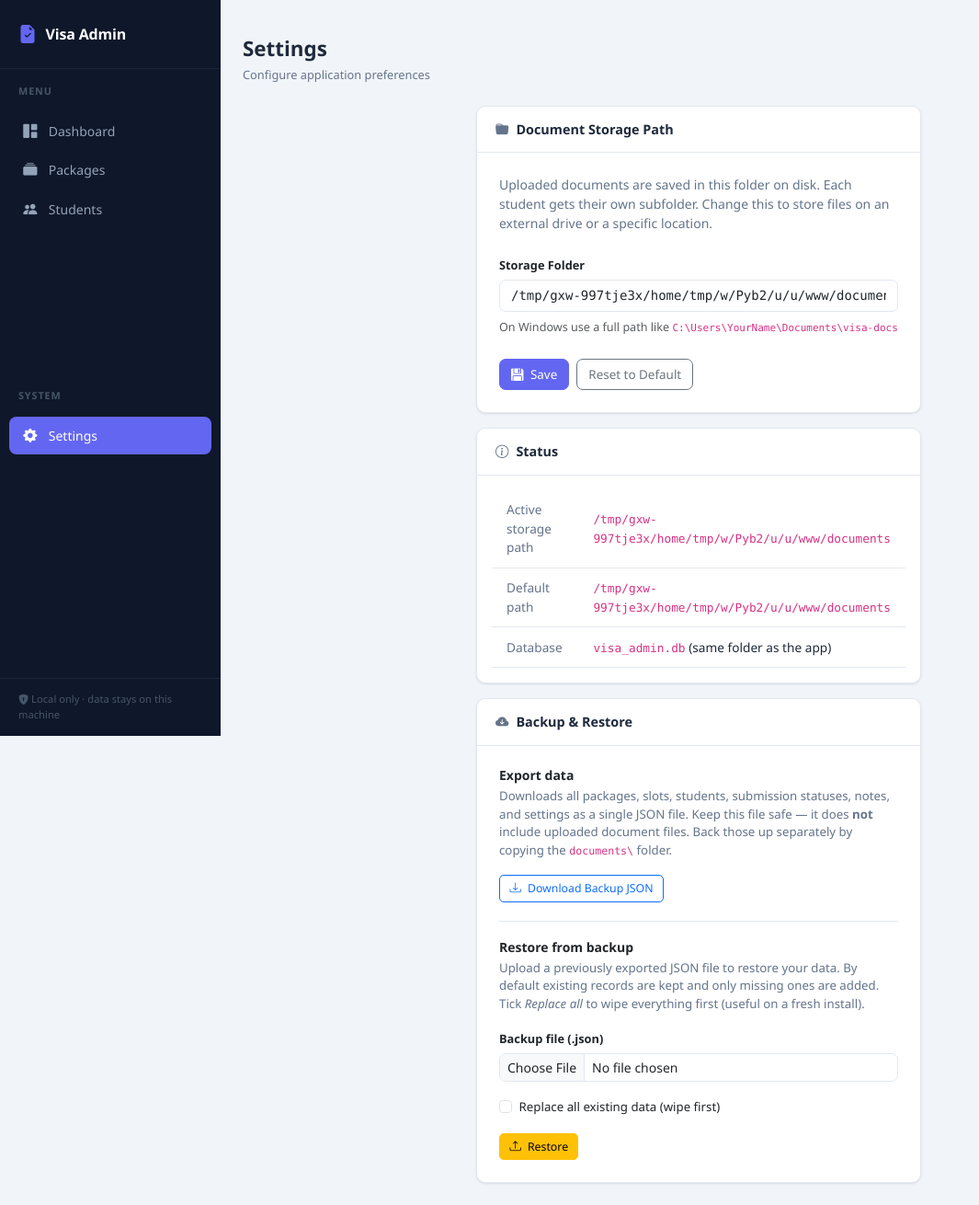
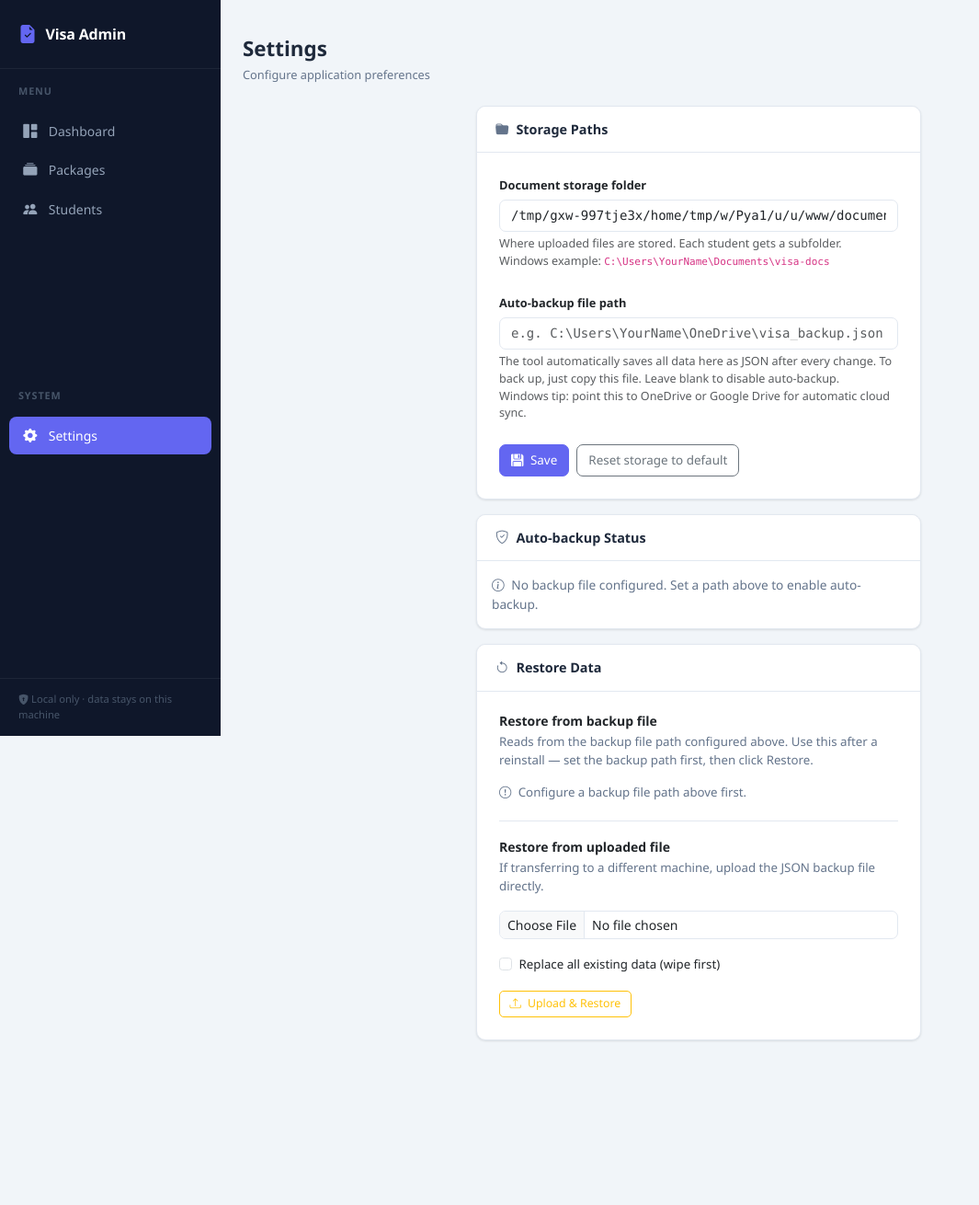
Before and after one commit to cyril-zx-chen/visa-admin, a Flask app: page /settings/ in a window 1280 px wide. Shown: the whole page at 92% size, without its empty margins (0-1065 px from the left). After the commit the page ends 1132 px from the top, so only its background shows below. Run offline with Flask 3, Linux system fonts and the light colour scheme; data that the repository does not hold is empty; some libraries are stand-ins or nearby versions.

Commit message:
Auto-backup to user-defined JSON path on every write
- Adds write_auto_backup() triggered via after_request on every POST
- Settings: configure backup file path (e.g. OneDrive/visa_backup.json)
- Backup status card shows last backup timestamp and file existence
- Restore from configured path (fresh-install flow: set path → restore)
- Keep upload-based restore as fallback for cross-machine transfers
- Removes manual download export (auto-file replaces it)

Co-Authored-By: Claude Sonnet 4.6 <noreply@anthropic.com>

```diff
--- a/app.py
+++ b/app.py
@@ -1,10 +1,11 @@
 import threading
 import webbrowser
 
-from flask import Flask, render_template
+from flask import Flask, render_template, request
 
 import config
 import database
+import utils
 from routes.dashboard import dashboard_bp
 from routes.packages import packages_bp
 from routes.students import students_bp
@@ -25,6 +26,15 @@ def create_app():
     app.register_blueprint(submissions_bp)
     app.register_blueprint(settings_bp)
 
+    @app.after_request
+    def auto_backup_on_write(response):
+        if request.method == "POST" and response.status_code in (200, 302):
+            try:
+                utils.write_auto_backup()
+            except Exception:
+                pass
+        return response
+
     @app.route("/health")
     def health():
         return ("OK", 200)
--- a/routes/settings.py
+++ b/routes/settings.py
@@ -1,9 +1,8 @@
-import io
 import json
-from datetime import datetime, timezone
 from pathlib import Path
-from flask import Blueprint, render_template, request, redirect, url_for, flash, Response
+from flask import Blueprint, render_template, request, redirect, url_for, flash
 import models
+import utils
 import config
 
 settings_bp = Blueprint("settings", __name__, url_prefix="/settings")
@@ -11,49 +10,73 @@ settings_bp = Blueprint("settings", __name__, url_prefix="/settings")
 
 @settings_bp.route("/", methods=["GET"])
 def settings_page():
-    docs_dir = models.get_setting("documents_dir", str(config.DOCUMENTS_DIR))
-    return render_template("settings.html", docs_dir=docs_dir, default_dir=str(config.DOCUMENTS_DIR))
+    docs_dir   = models.get_setting("documents_dir", str(config.DOCUMENTS_DIR))
+    backup_info = utils.backup_file_info()
+    return render_template(
+        "settings.html",
+        docs_dir=docs_dir,
+        default_dir=str(config.DOCUMENTS_DIR),
+        backup_info=backup_info,
+    )
 
 
 @settings_bp.route("/", methods=["POST"])
 def save_settings():
-    docs_dir = request.form.get("documents_dir", "").strip()
-    if not docs_dir:
-        docs_dir = str(config.DOCUMENTS_DIR)
+    docs_dir    = request.form.get("documents_dir", "").strip() or str(config.DOCUMENTS_DIR)
+    backup_path = request.form.get("backup_path", "").strip()
 
     try:
         p = Path(docs_dir)
         p.mkdir(parents=True, exist_ok=True)
         models.set_setting("documents_dir", str(p.resolve()))
-        flash(f"Storage path saved: {p.resolve()}", "success")
     except Exception as e:
-        flash(f"Could not use that path: {e}", "danger")
+        flash(f"Invalid storage path: {e}", "danger")
+        return redirect(url_for("settings.settings_page"))
+
+    if backup_path:
+        models.set_setting("backup_path", backup_path)
+        # write immediately so the file exists right away
+        try:
+            utils.write_auto_backup()
+            flash("Settings saved. Auto-backup file created.", "success")
+        except Exception as e:
+            flash(f"Settings saved but backup write failed: {e}", "warning")
+    else:
+        models.set_setting("backup_path", "")
+        flash("Settings saved.", "success")
 
     return redirect(url_for("settings.settings_page"))
 
 
-@settings_bp.route("/export")
-def export_data():
-    data = models.export_all_data()
-    payload = json.dumps(data, indent=2, ensure_ascii=False)
-    timestamp = datetime.now(timezone.utc).strftime("%Y%m%d_%H%M%S")
-    filename = f"visa_admin_backup_{timestamp}.json"
-    return Response(
-        payload,
-        mimetype="application/json",
-        headers={"Content-Disposition": f'attachment; filename="{filename}"'},
-    )
+@settings_bp.route("/restore-from-path", methods=["POST"])
+def restore_from_path():
+    replace = request.form.get("replace_existing") == "1"
+    data = utils.read_backup_file()
+    if data is None:
+        flash("Backup file not found at the configured path.", "danger")
+        return redirect(url_for("settings.settings_page"))
+    try:
+        result = models.import_all_data(data, replace=replace)
+        flash(
+            f"Restore complete — "
+            f"{result['packages']} package(s), "
+            f"{result['slots']} slot(s), "
+            f"{result['students']} student(s), "
+            f"{result['submissions']} submission(s) imported.",
+            "success",
+        )
+    except Exception as e:
+        flash(f"Restore failed: {e}", "danger")
+    return redirect(url_for("settings.settings_page"))
 
 
-@settings_bp.route("/import", methods=["POST"])
-def import_data():
+@settings_bp.route("/restore-from-upload", methods=["POST"])
+def restore_from_upload():
     file = request.files.get("backup_file")
     if not file or file.filename == "":
         flash("Please select a backup JSON file.", "danger")
         return redirect(url_for("settings.settings_page"))
-
-    replace = request.form.get("replace_existing") == "1"
-
+    replace = request.form.get("replace_existing_upload") == "1"
     try:
         data = json.loads(file.stream.read().decode("utf-8"))
         if data.get("version") != 1:
@@ -70,5 +93,4 @@ def import_data():
         )
     except Exception as e:
         flash(f"Restore failed: {e}", "danger")
-
     return redirect(url_for("settings.settings_page"))
--- a/templates/settings.html
+++ b/templates/settings.html
@@ -11,111 +11,160 @@
 
 <div class="row justify-content-center">
   <div class="col-lg-6">
+
+    <!-- Storage paths -->
     <div class="card">
       <div class="card-header">
         <span class="card-header-title">
-          <i class="bi bi-folder-fill me-2 text-muted"></i>Document Storage Path
+          <i class="bi bi-folder-fill me-2 text-muted"></i>Storage Paths
         </span>
       </div>
       <div class="card-body p-4">
-        <p class="text-muted mb-4" style="font-size:.875rem">
-          Uploaded documents are saved in this folder on disk. Each student gets their own subfolder.
-          Change this to store files on an external drive or a specific location.
-        </p>
         <form method="POST" action="{{ url_for('settings.save_settings') }}">
+
           <div class="mb-4">
-            <label for="documents_dir" class="form-label">Storage Folder</label>
+            <label for="documents_dir" class="form-label">Document storage folder</label>
             <input type="text" class="form-control font-mono" id="documents_dir"
                    name="documents_dir" value="{{ docs_dir }}">
-            <div class="form-text mt-2">
-              On Windows use a full path like
-              <code>C:\Users\YourName\Documents\visa-docs</code>
+            <div class="form-text mt-1">
+              Where uploaded files are stored. Each student gets a subfolder.<br>
+              Windows example: <code>C:\Users\YourName\Documents\visa-docs</code>
             </div>
           </div>
+
+          <div class="mb-4">
+            <label for="backup_path" class="form-label">Auto-backup file path</label>
+            <input type="text" class="form-control font-mono" id="backup_path"
+                   name="backup_path"
+                   value="{{ backup_info.path or '' }}"
+                   placeholder="e.g. C:\Users\YourName\OneDrive\visa_backup.json">
+            <div class="form-text mt-1">
+              The tool automatically saves all data here as JSON after every change.
+              To back up, just copy this file. Leave blank to disable auto-backup.<br>
+              Windows tip: point this to OneDrive or Google Drive for automatic cloud sync.
+            </div>
+          </div>
+
           <div class="d-flex gap-2">
             <button type="submit" class="btn btn-primary">
               <i class="bi bi-floppy-fill me-1"></i> Save
             </button>
             <button type="button" class="btn btn-outline-secondary"
                     onclick="document.getElementById('documents_dir').value='{{ default_dir }}'">
-              Reset to Default
+              Reset storage to default
             </button>
           </div>
         </form>
       </div>
     </div>
 
+    <!-- Backup status -->
     <div class="card mt-3">
       <div class="card-header">
         <span class="card-header-title">
-          <i class="bi bi-info-circle me-2 text-muted"></i>Status
+          <i class="bi bi-shield-check me-2 text-muted"></i>Auto-backup Status
         </span>
       </div>
       <div class="card-body p-3">
+        {% if backup_info.configured %}
           <table class="table table-sm mb-0" style="font-size:.855rem">
             <tr>
-            <td class="text-muted" style="width:40%">Active storage path</td>
-            <td><code style="font-size:.8rem">{{ docs_dir }}</code></td>
+              <td class="text-muted" style="width:40%">Backup file</td>
+              <td><code style="font-size:.78rem">{{ backup_info.path }}</code></td>
             </tr>
             <tr>
-            <td class="text-muted">Default path</td>
-            <td><code style="font-size:.8rem">{{ default_dir }}</code></td>
+              <td class="text-muted">File exists</td>
+              <td>
+                {% if backup_info.exists %}
+                  <span class="status-badge-received"><i class="bi bi-check-circle-fill"></i> Yes</span>
+                {% else %}
+                  <span class="status-badge-pending"><i class="bi bi-x-circle-fill"></i> Not yet created</span>
+                {% endif %}
+              </td>
             </tr>
+            {% if backup_info.exported_at %}
               <tr>
-            <td class="text-muted">Database</td>
-            <td><code style="font-size:.8rem">visa_admin.db</code> (same folder as the app)</td>
+                <td class="text-muted">Last backup</td>
+                <td style="font-size:.82rem">{{ backup_info.exported_at[:19].replace('T', ' ') }} UTC</td>
               </tr>
+            {% endif %}
           </table>
+        {% else %}
+          <p class="text-muted mb-0" style="font-size:.855rem">
+            <i class="bi bi-info-circle me-1"></i>
+            No backup file configured. Set a path above to enable auto-backup.
+          </p>
+        {% endif %}
       </div>
     </div>
 
-    <!-- Backup & Restore -->
+    <!-- Restore -->
     <div class="card mt-3">
       <div class="card-header">
         <span class="card-header-title">
-          <i class="bi bi-cloud-arrow-down-fill me-2 text-muted"></i>Backup &amp; Restore
+          <i class="bi bi-arrow-counterclockwise me-2 text-muted"></i>Restore Data
         </span>
       </div>
       <div class="card-body p-4">
 
-        <!-- Export -->
-        <h6 class="fw-semibold mb-1" style="font-size:.875rem">Export data</h6>
+        <!-- Restore from configured path -->
+        <h6 class="fw-semibold mb-1" style="font-size:.875rem">
+          Restore from backup file
+        </h6>
         <p class="text-muted mb-3" style="font-size:.83rem">
-          Downloads all packages, slots, students, submission statuses, notes, and settings
-          as a single JSON file. Keep this file safe — it does <strong>not</strong> include
-          uploaded document files. Back those up separately by copying the
-          <code>documents\</code> folder.
+          Reads from the backup file path configured above.
+          Use this after a reinstall — set the backup path first, then click Restore.
         </p>
-        <a href="{{ url_for('settings.export_data') }}" class="btn btn-outline-primary btn-sm">
-          <i class="bi bi-download me-1"></i> Download Backup JSON
-        </a>
+        {% if backup_info.configured and backup_info.exists %}
+          <form method="POST" action="{{ url_for('settings.restore_from_path') }}" class="mb-1">
+            <div class="form-check mb-3">
+              <input class="form-check-input" type="checkbox" name="replace_existing"
+                     value="1" id="replace_existing">
+              <label class="form-check-label" for="replace_existing" style="font-size:.83rem">
+                Replace all existing data (wipe first — recommended on a fresh install)
+              </label>
+            </div>
+            <button type="submit" class="btn btn-warning btn-sm"
+                    data-confirm="Restore from backup file? Existing data will be merged (or wiped if Replace is checked).">
+              <i class="bi bi-arrow-counterclockwise me-1"></i> Restore from Backup File
+            </button>
+          </form>
+        {% else %}
+          <p class="text-muted" style="font-size:.83rem">
+            <i class="bi bi-exclamation-circle me-1"></i>
+            {% if not backup_info.configured %}
+              Configure a backup file path above first.
+            {% else %}
+              Backup file does not exist at the configured path yet.
+            {% endif %}
+          </p>
+        {% endif %}
 
         <div class="divider"></div>
 
-        <!-- Import -->
-        <h6 class="fw-semibold mb-1" style="font-size:.875rem">Restore from backup</h6>
+        <!-- Restore from upload (cross-machine fallback) -->
+        <h6 class="fw-semibold mb-1" style="font-size:.875rem">
+          Restore from uploaded file
+        </h6>
         <p class="text-muted mb-3" style="font-size:.83rem">
-          Upload a previously exported JSON file to restore your data.
-          By default existing records are kept and only missing ones are added.
-          Tick <em>Replace all</em> to wipe everything first (useful on a fresh install).
+          If transferring to a different machine, upload the JSON backup file directly.
         </p>
-        <form method="POST" action="{{ url_for('settings.import_data') }}"
+        <form method="POST" action="{{ url_for('settings.restore_from_upload') }}"
               enctype="multipart/form-data">
           <div class="mb-3">
-            <label class="form-label">Backup file (.json)</label>
             <input type="file" class="form-control form-control-sm" name="backup_file"
                    accept=".json" required>
           </div>
           <div class="form-check mb-3">
-            <input class="form-check-input" type="checkbox" name="replace_existing"
-                   value="1" id="replace_existing">
-            <label class="form-check-label" for="replace_existing" style="font-size:.83rem">
+            <input class="form-check-input" type="checkbox" name="replace_existing_upload"
+                   value="1" id="replace_existing_upload">
+            <label class="form-check-label" for="replace_existing_upload" style="font-size:.83rem">
               Replace all existing data (wipe first)
             </label>
           </div>
-          <button type="submit" class="btn btn-warning btn-sm"
-                  data-confirm="Restore from backup? {% if True %}This will merge with existing data (or wipe it if Replace is checked).{% endif %}">
-            <i class="bi bi-upload me-1"></i> Restore
+          <button type="submit" class="btn btn-outline-warning btn-sm"
+                  data-confirm="Restore from uploaded file?">
+            <i class="bi bi-upload me-1"></i> Upload &amp; Restore
           </button>
         </form>
 
```
Also changed, not shown: utils.py (+42 -0 lines). Lines whose indentation alone changed are shown as unchanged.
